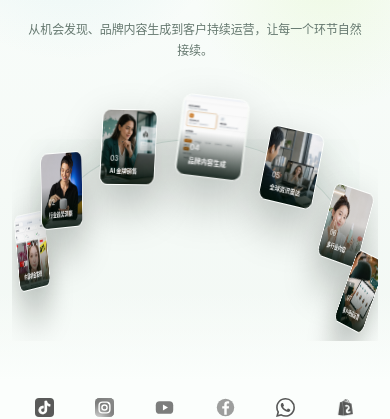
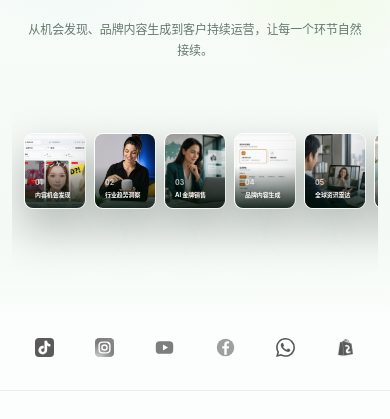
Before and after one commit to boooppppiiii-cloud/lingshu-dulizhan, a Next.js app: page / in a window 390 px wide. Shown: the part 346-765 px from the top of the page. Built offline with nearby package versions, Linux system fonts and the light colour scheme.

Commit message:
feat: simplify homepage cards and closing cover

```diff
--- a/app/brand-homepage.module.css
+++ b/app/brand-homepage.module.css
@@ -249,45 +249,31 @@
   position: relative;
   z-index: 1;
   width: min(1280px, 100%);
-  height: clamp(300px, 27vw, 390px);
-  margin: 4px auto 0;
-  overflow: hidden;
-  pointer-events: none;
+  height: clamp(220px, 22vw, 300px);
+  margin: 30px auto 0;
+  overflow: visible;
+  pointer-events: auto;
   perspective: 1400px;
 }
 
-.orbitViewport::before {
-  position: absolute;
-  top: 28%;
-  right: 5%;
-  left: 5%;
+.orbitTrack {
+  display: flex;
+  width: 100%;
   height: 100%;
-  border: 1px solid rgba(13, 95, 64, 0.12);
-  border-radius: 50%;
-  clip-path: inset(0 0 50% 0);
-  content: "";
-  box-shadow: 0 -22px 90px rgba(50, 139, 103, 0.06);
-}
-
-.orbitTrack {
-  --orbit-turn: 0deg;
-  position: absolute;
-  inset: 0;
-  transform: rotate(var(--orbit-turn));
-  transform-origin: 50% 78%;
-  transition: transform 120ms linear;
-  will-change: transform;
+  align-items: center;
+  justify-content: center;
+  gap: clamp(8px, 1.25vw, 18px);
+  padding: 20px 16px 42px;
 }
 
 .orbitSlot {
-  position: absolute;
+  position: relative;
   z-index: 1;
-  top: var(--orbit-y);
-  left: var(--orbit-x);
-  width: clamp(92px, 10.2vw, 146px);
+  width: clamp(84px, 10.2vw, 142px);
+  flex: 0 0 auto;
   margin: 0;
   pointer-events: auto;
-  transform: translate(-50%, -50%) rotate(var(--orbit-tilt)) perspective(1200px) rotateY(var(--orbit-yaw)) skewY(var(--orbit-skew)) scaleX(var(--orbit-scale-x));
+  transform: none;
   transform-style: preserve-3d;
   transition: z-index 0s 180ms;
 }
@@ -305,17 +291,27 @@
   border-radius: clamp(9px, 1vw, 14px);
   background: rgba(239, 247, 237, 0.92);
   box-shadow: 0 20px 46px rgba(0, 15, 8, 0.28);
-  transform-origin: center bottom;
+  backface-visibility: hidden;
+  transform: translateY(0) rotateY(0deg) scale(1);
+  transform-origin: center;
+  transform-style: preserve-3d;
   transition: transform 260ms cubic-bezier(0.2, 0.82, 0.2, 1), box-shadow 260ms ease;
 }
 
-.orbitSlot:nth-child(4) .orbitCard {
-  transform: scale(1.08);
+.orbitFlipping .orbitSlot .orbitCard {
+  animation: orbit-card-flip 820ms cubic-bezier(0.32, 0.72, 0.2, 1) both;
+  animation-delay: calc(var(--card-index) * 70ms);
 }
 
 .orbitSlot:hover .orbitCard {
   box-shadow: 0 28px 64px rgba(0, 12, 6, 0.42);
-  transform: translateY(-12px) scale(1.22);
+  transform: translateY(-16px) rotateY(0deg) scale(1.16);
+}
+
+@keyframes orbit-card-flip {
+  0% { transform: translateY(0) rotateY(0deg) scale(1); }
+  48% { transform: translateY(-10px) rotateY(180deg) scale(1.04); }
+  100% { transform: translateY(0) rotateY(360deg) scale(1); }
 }
 
 .orbitCard img {
@@ -363,7 +359,7 @@
 
 .orbitSection {
   position: relative;
-  min-height: 660px;
+  min-height: 590px;
   overflow: hidden;
   padding: 78px 22px 0;
   background:
@@ -728,22 +724,6 @@
   pointer-events: none;
 }
 
-.closingAura {
-  position: absolute;
-  z-index: -1;
-  top: 50%;
-  left: 50%;
-  width: min(72vw, 940px);
-  aspect-ratio: 1.8;
-  border: 1px solid rgba(207, 246, 105, 0.16);
-  border-radius: 50%;
-  box-shadow:
-    0 0 0 42px rgba(207, 246, 105, 0.018),
-    0 0 0 96px rgba(207, 246, 105, 0.012),
-    inset 0 0 110px rgba(186, 234, 96, 0.05);
-  transform: translate(-50%, -50%);
-}
-
 .closingBrand,
 .closingFooter {
   position: relative;
@@ -813,7 +793,7 @@
 
 .closingContent h2 strong {
   display: block;
-  color: rgba(255, 255, 255, 0.58);
+  color: #ffffff;
   font-weight: 480;
 }
 
@@ -1043,7 +1023,7 @@
   }
 
   .orbitSection {
-    min-height: 560px;
+    min-height: 500px;
     padding: 62px 12px 0;
   }
 
@@ -1056,8 +1036,21 @@
   }
 
   .orbitViewport {
-    height: 280px;
-    margin-top: 0;
+    height: 200px;
+    margin-top: 18px;
+    overflow-x: auto;
+    overflow-y: visible;
+    scrollbar-width: none;
+  }
+
+  .orbitViewport::-webkit-scrollbar {
+    display: none;
+  }
+
+  .orbitTrack {
+    min-width: max-content;
+    justify-content: flex-start;
+    padding: 18px 12px 34px;
   }
 
   .orbitCard figcaption strong {
@@ -1185,4 +1178,8 @@
   .ecosystemBar img {
     animation: none;
   }
+
+  .orbitFlipping .orbitSlot .orbitCard {
+    animation: none;
+  }
 }
--- a/app/ui/brand-homepage.tsx
+++ b/app/ui/brand-homepage.tsx
@@ -144,7 +144,6 @@ export function BrandHomepage() {
       <AiSalesWorkspace />
 
       <section className={styles.closingCover} id="contact" aria-labelledby="closing-title">
-        <div className={styles.closingAura} aria-hidden="true" />
         <header className={styles.closingBrand}>
           <a href="/" aria-label="灵枢 AI 首页">
             {/* eslint-disable-next-line @next/next/no-img-element */}
--- a/app/ui/hero-orbit-gallery.tsx
+++ b/app/ui/hero-orbit-gallery.tsx
@@ -4,13 +4,13 @@ import { type CSSProperties, useEffect, useRef } from "react";
 import styles from "../brand-homepage.module.css";
 
 const orbitItems = [
-  { image: "/product-ui/viral-discovery.png", label: "内容机会发现", x: 5, y: 75, tilt: -12, yaw: 30, scaleX: 0.58, skew: -7 },
-  { image: "/industries/consumer-electronics.png", label: "行业趋势洞察", x: 11, y: 52, tilt: -8, yaw: 21, scaleX: 0.72, skew: -4 },
-  { image: "/service/ai-gold-sales.webp", label: "AI 金牌销售", x: 27.5, y: 34, tilt: -4, yaw: 10, scaleX: 0.9, skew: -2 },
-  { image: "/product-ui/ai-content-generation.png", label: "品牌内容生成", x: 50, y: 28, tilt: 0, yaw: 0, scaleX: 1, skew: 0 },
-  { image: "/service/ai-business-assistant.webp", label: "全球资讯雷达", x: 72.5, y: 34, tilt: 4, yaw: -10, scaleX: 0.9, skew: 2 },
-  { image: "/industries/personal-care.png", label: "多行业内容", x: 89, y: 52, tilt: 8, yaw: -21, scaleX: 0.72, skew: 4 },
-  { image: "/service/ai-private-domain.webp", label: "客户持续运营", x: 95, y: 75, tilt: 12, yaw: -30, scaleX: 0.58, skew: 7 },
+  { image: "/product-ui/viral-discovery.png", label: "内容机会发现" },
+  { image: "/industries/consumer-electronics.png", label: "行业趋势洞察" },
+  { image: "/service/ai-gold-sales.webp", label: "AI 金牌销售" },
+  { image: "/product-ui/ai-content-generation.png", label: "品牌内容生成" },
+  { image: "/service/ai-business-assistant.webp", label: "全球资讯雷达" },
+  { image: "/industries/personal-care.png", label: "多行业内容" },
+  { image: "/service/ai-private-domain.webp", label: "客户持续运营" },
 ] as const;
 
 export function HeroOrbitGallery() {
@@ -21,27 +21,49 @@ export function HeroOrbitGallery() {
     const track = trackRef.current;
     if (!track) return;
 
-    const updateRotation = () => {
+    const media = window.matchMedia("(prefers-reduced-motion: reduce)");
+    if (media.matches) return;
+
+    let lastScrollY = window.scrollY;
+    let hasFlippedInView = false;
+    let flipTimer: number | null = null;
+
+    const triggerFlip = () => {
+      track.classList.remove(styles.orbitFlipping);
+      void track.offsetWidth;
+      track.classList.add(styles.orbitFlipping);
+      if (flipTimer !== null) window.clearTimeout(flipTimer);
+      flipTimer = window.setTimeout(() => track.classList.remove(styles.orbitFlipping), 1400);
+    };
+
+    const updateFlip = () => {
       const viewport = track.parentElement;
       const rect = viewport?.getBoundingClientRect();
-      const progress = rect
-        ? Math.min(1, Math.max(0, (window.innerHeight * 0.82 - rect.top) / (rect.height + window.innerHeight * 0.42)))
-        : 0;
-      track.style.setProperty("--orbit-turn", `${-7 + progress * 14}deg`);
+      const isInView = Boolean(rect && rect.top < window.innerHeight * 0.78 && rect.bottom > window.innerHeight * 0.18);
+      const isScrollingDown = window.scrollY > lastScrollY;
+
+      if (isInView && isScrollingDown && !hasFlippedInView) {
+        triggerFlip();
+        hasFlippedInView = true;
+      } else if (!isInView) {
+        hasFlippedInView = false;
+      }
+
+      lastScrollY = window.scrollY;
       frameRef.current = null;
     };
 
     const onScroll = () => {
-      if (frameRef.current === null) frameRef.current = window.requestAnimationFrame(updateRotation);
+      if (frameRef.current === null) frameRef.current = window.requestAnimationFrame(updateFlip);
     };
 
-    updateRotation();
     window.addEventListener("scroll", onScroll, { passive: true });
     window.addEventListener("resize", onScroll, { passive: true });
     return () => {
       window.removeEventListener("scroll", onScroll);
       window.removeEventListener("resize", onScroll);
       if (frameRef.current !== null) window.cancelAnimationFrame(frameRef.current);
+      if (flipTimer !== null) window.clearTimeout(flipTimer);
     };
   }, []);
 
@@ -52,12 +74,6 @@ export function HeroOrbitGallery() {
           <figure
             className={styles.orbitSlot}
             style={{
-              "--orbit-x": `${item.x}%`,
-              "--orbit-y": `${item.y}%`,
-              "--orbit-tilt": `${item.tilt}deg`,
-              "--orbit-yaw": `${item.yaw}deg`,
-              "--orbit-scale-x": item.scaleX,
-              "--orbit-skew": `${item.skew}deg`,
               "--card-index": index,
             } as CSSProperties}
             key={item.label}
```
